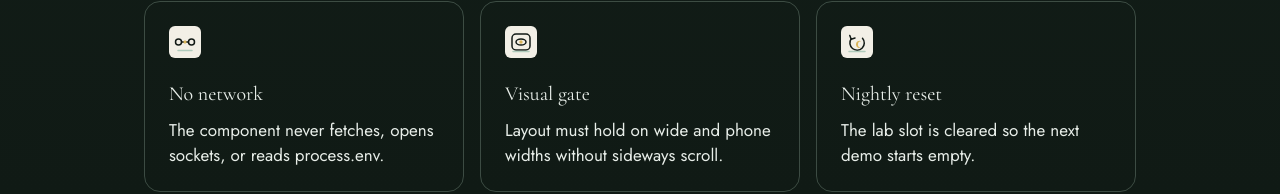
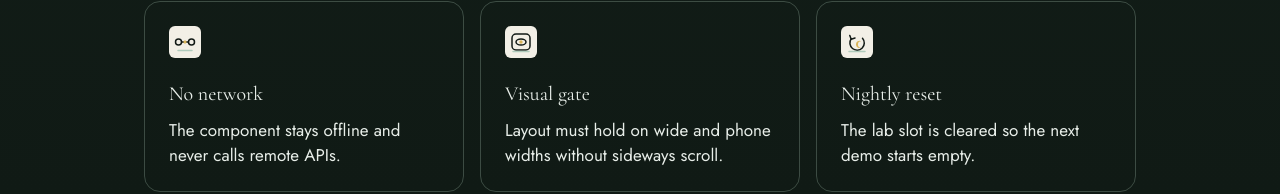
Before and after one commit to ashtonbach/agent-showcase, a Next.js app: page / in a window 1280 px wide. Shown: the part 606-800 px from the top of the page. Built offline with nearby package versions, Linux system fonts and the light colour scheme.

Commit message:
Feature: Feature grid (Author: Alder)
Co-authored-by: AshtonBach Coder <ashtonbach-coder@users.noreply.github.com>

```diff
--- a/app/lab/feature-grid/index.tsx
+++ b/app/lab/feature-grid/index.tsx
@@ -6,7 +6,7 @@ const ITEMS = [
   { t: "Fresh branch", s: "Each run starts on a new branch with an empty lab slot." },
   { t: "Allowlist", s: "Only the feature module, the page slot, and current.json may change." },
   { t: "Size cap", s: "The feature diff stays compact so the gate can review every line." },
-  { t: "No network", s: "The component never fetches, opens sockets, or reads process.env." },
+  { t: "No network", s: "The component stays offline and never calls remote APIs." },
   { t: "Visual gate", s: "Layout must hold on wide and phone widths without sideways scroll." },
   { t: "Nightly reset", s: "The lab slot is cleared so the next demo starts empty." },
 ];
@@ -16,7 +16,7 @@ const css = `
 .lab-wrap *{box-sizing:border-box}
 .lab-wrap h2{font-family:var(--serif);font-weight:400;font-size:30px;margin:0 0 20px;color:var(--mist,#F2EFE6)}
 .lab-grid{display:grid;grid-template-columns:repeat(3,minmax(0,1fr));gap:16px;list-style:none;margin:0;padding:0}
-.lab-card{border:1px solid rgba(176,203,188,0.28);border-radius:16px;padding:24px;margin:0}
+.lab-card{border:1px solid rgba(176,203,188,0.28);border-radius:16px;padding:24px}
 .lab-card h3{font-family:var(--serif);font-weight:400;font-size:20px;margin:12px 0 8px}
 .lab-card p{margin:0;font-family:var(--sans);line-height:1.45;color:#E8EEE9}
 .lab-fb{display:inline-flex;width:32px;height:32px;color:var(--sage,#9BB8A8);align-items:center;justify-content:center}
```
